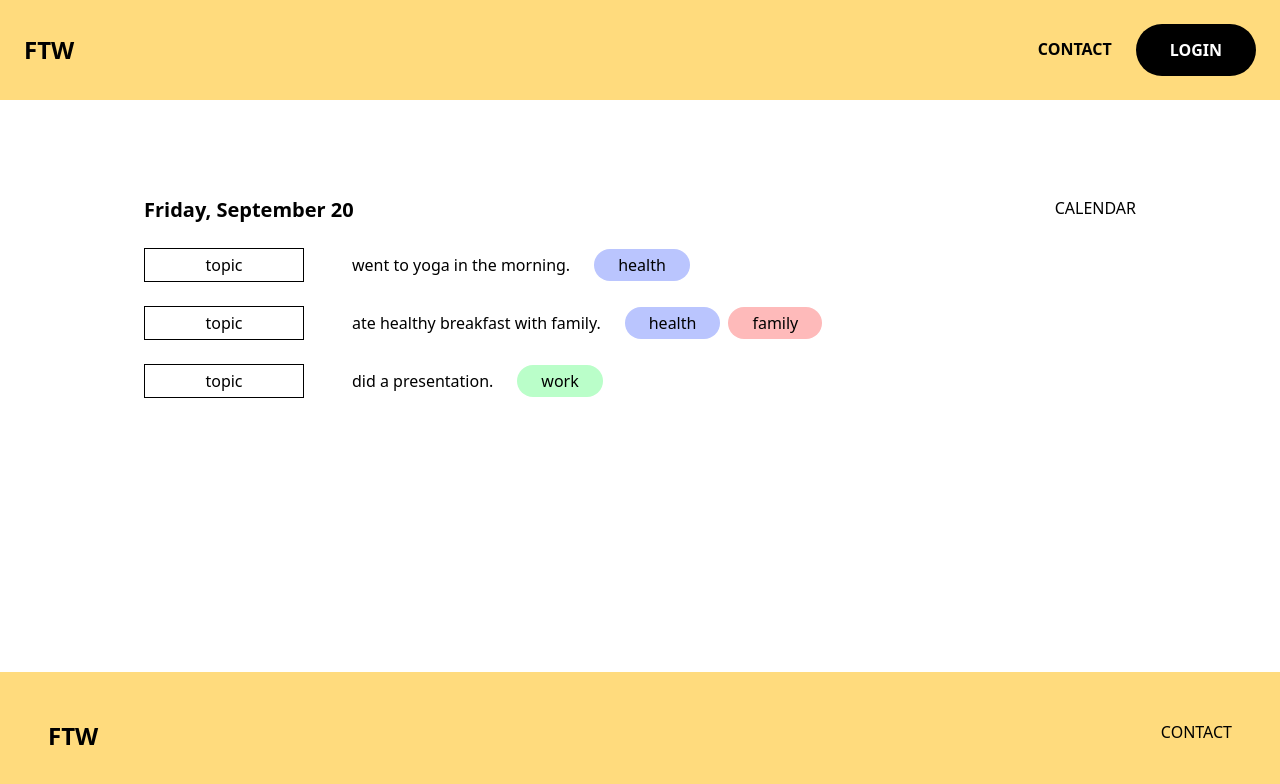
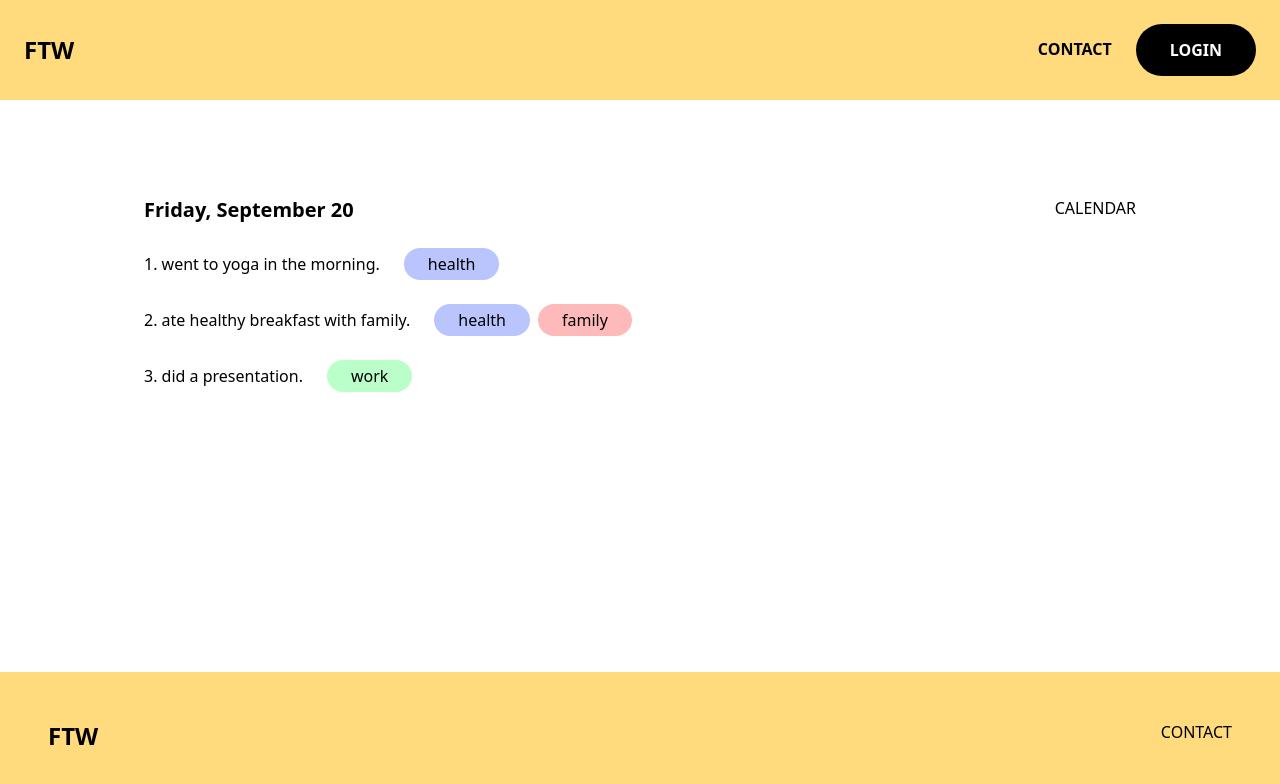
Before and after one commit to ajasinger/clap-for-me, a React (Vite) app in the folder frontend/: page / in a window 1280 px wide. Shown: the top 784 px of the page. Built offline with nearby package versions, Linux system fonts and the light colour scheme.

Commit message:
make TagDropdown component conditional on isEditing true

```diff
--- a/frontend/src/components/Achievements.tsx
+++ b/frontend/src/components/Achievements.tsx
@@ -56,19 +56,28 @@ const tagColor = (tag: string) => {
 export default function Achievements() {
     const [achievements, setAchievements] = useState<Achievements[]>(data);
     const [tagOptions, setTagOptions] = useState(tagOptionsArray)
+    const [isEditing, setIsEditing] = useState(false);
 
 
     return(
         <div className="flex flex-col gap-6">
             <h1 className="text-xl font-bold">{achievements[0].date}</h1>
             <ol className="flex flex-col gap-6">
-                {achievements[0].achievements.map((achievement) => (
+                {achievements[0].achievements.map((achievement, index) => (
                     <li key={achievement.id} className="flex items-center gap-12">
                         {/* dropdown */}
-                        < TagDropdown id={achievement.id} tagOptions={tagOptions} setTagOptions={setTagOptions} setAchievements={setAchievements} tagColor={tagColor}/>
+                        {isEditing &&
+                            < TagDropdown
+                                id={achievement.id}
+                                tagOptions={tagOptions}
+                                setTagOptions={setTagOptions}
+                                setAchievements={setAchievements}
+                                tagColor={tagColor}
+                            />
+                        }
                         {/* achievement */}
                         <div className="flex items-center gap-6">
-                            <p>{achievement.body}</p>
+                            <p>{`${index +1}. ${achievement.body}`}</p>
                             <ul className="flex gap-2">
                                 {achievement.tags.map((tag, index) => (
                                     <li
```
